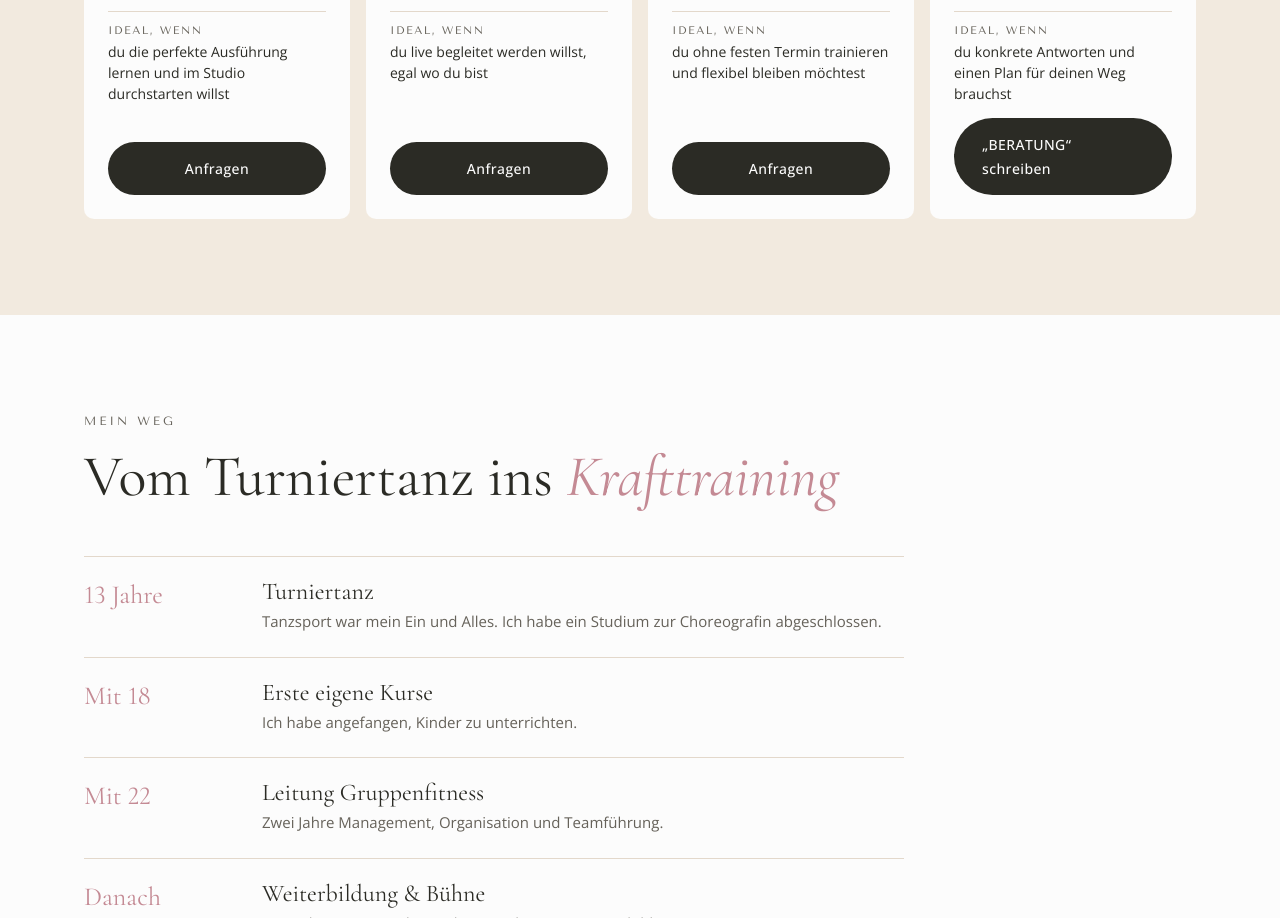
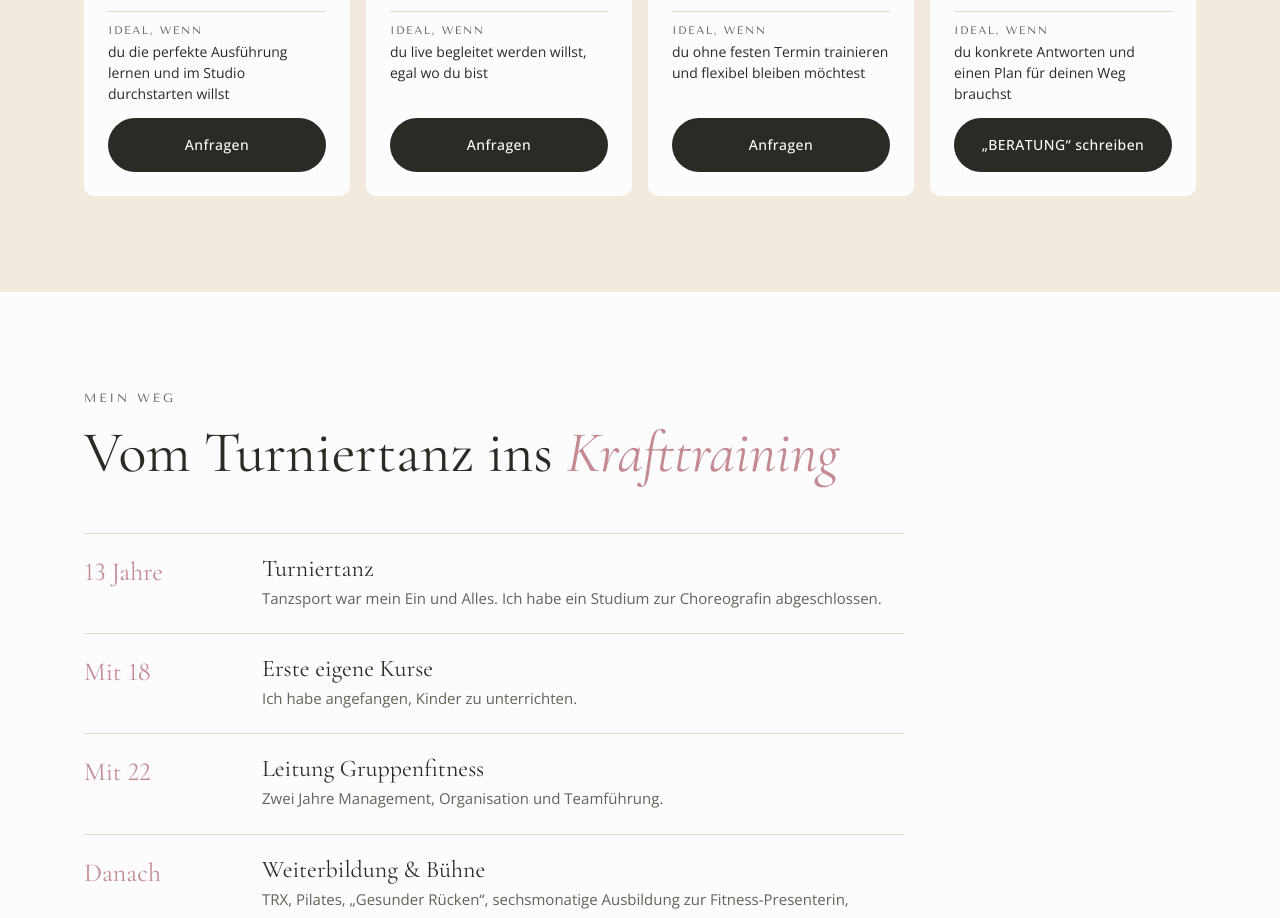
Before and after one commit to k5kristina/margarita-fitness-entwurf, a plain HTML site: page v3-kreativ.html in a window 1280 px wide. Shown: the part 4419-5337 px from the top of the page. Drawn offline with nearby package versions, Linux system fonts and the light colour scheme; a web font is replaced by a local one.

Commit message:
Entwurf 3: Button-Text einzeilig

```diff
--- a/v3-kreativ.html
+++ b/v3-kreativ.html
@@ -125,7 +125,7 @@
   .fmt .row{border-top:1px solid var(--line);padding-top:10px}
   .fmt dt{font-family:var(--label);font-size:11px;letter-spacing:.14em;text-transform:uppercase;color:var(--muted)}
   .fmt dd{font-size:14px;line-height:1.5}
-  .fmt .btn{justify-content:center;align-self:end}
+  .fmt .btn{justify-content:center;align-self:end;white-space:nowrap;padding-left:16px;padding-right:16px}
   .fmt .top{display:flex;justify-content:space-between;align-items:center;gap:8px;flex-wrap:wrap;min-height:24px}
   .fmt .match{display:none;font-family:var(--label);font-size:11px;letter-spacing:.16em;text-transform:uppercase;color:var(--paper);background:var(--rose);border-radius:999px;padding:4px 10px}
   .compare.picked .fmt{opacity:.45}
```
